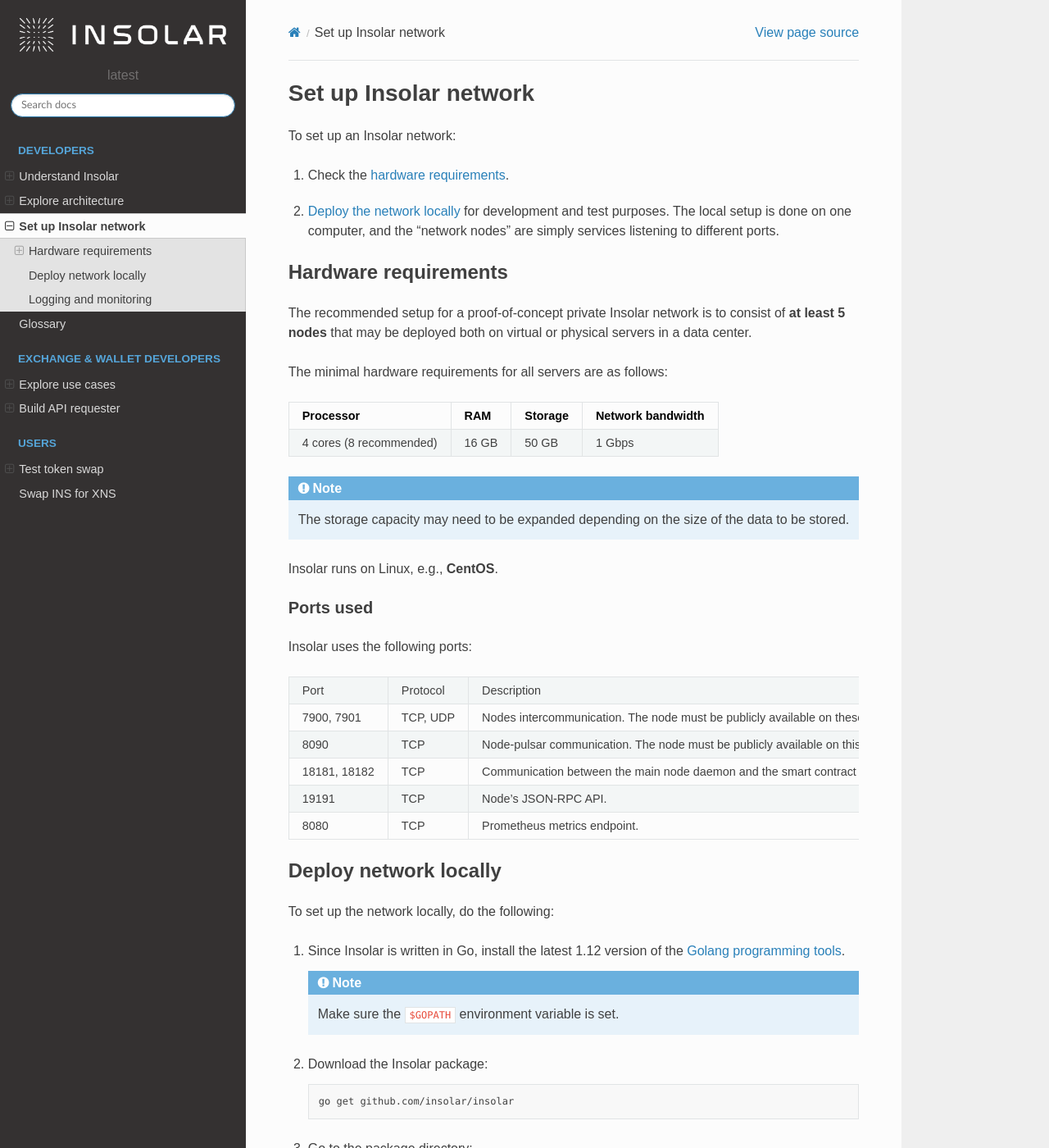
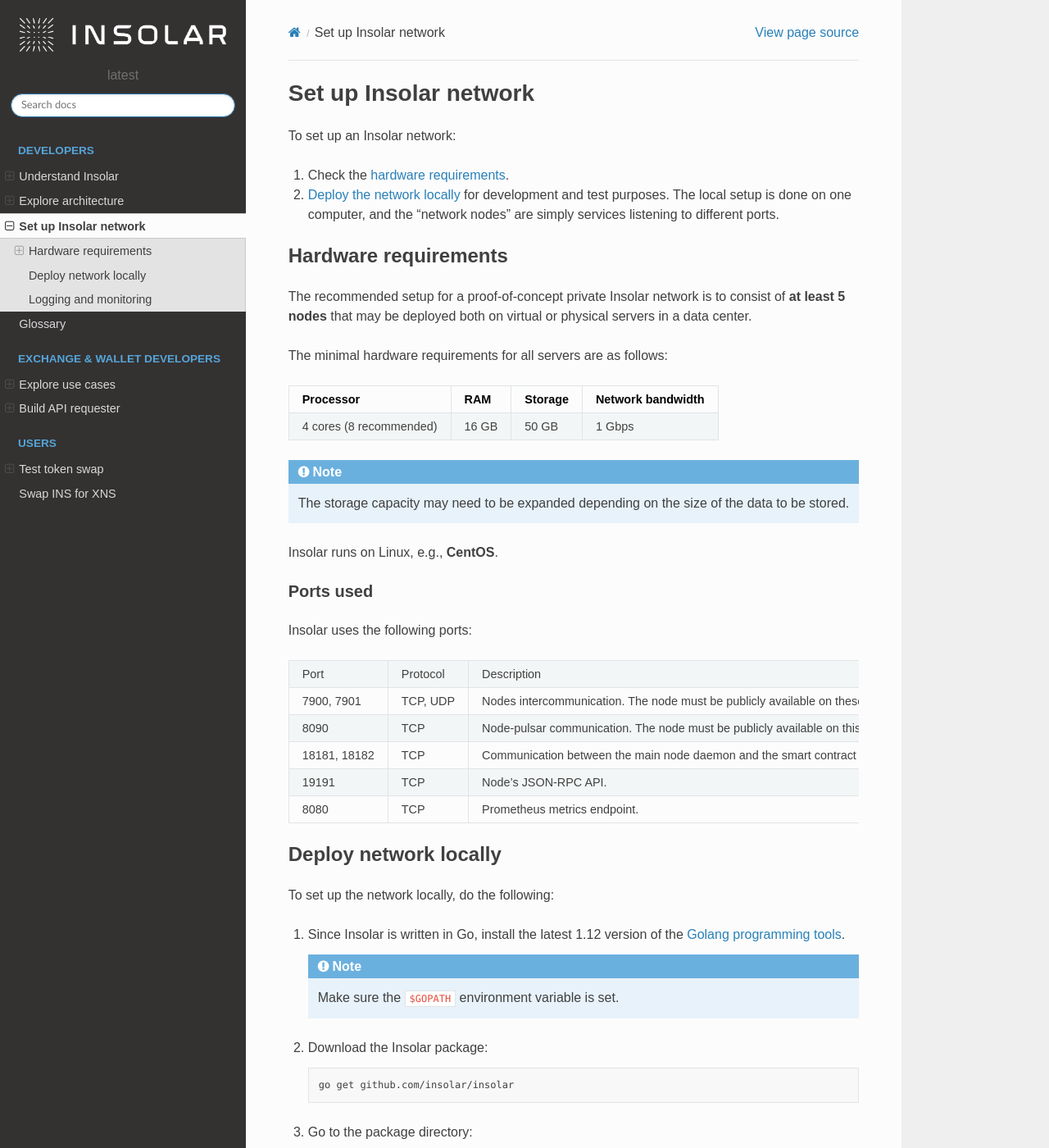
Before and after one commit to insolar/docs, a Sphinx documentation site: the page built from docs/source/integration.rst, in a window 1280 px wide and 1400 px high. Shown: the whole window at 82% size. Built offline with Sphinx 7.4.7 and the Read the Docs theme 2.0.0, drawn with Linux system fonts in a browser that asks for light colours.

Commit message:
Increase specificity for style overrides

```diff
--- a/docs/source/_static/css/custom.css
+++ b/docs/source/_static/css/custom.css
@@ -1,6 +1,6 @@
-ol li p:last-child, ul li p:last-child { margin-bottom: 20px !important}
+.rst-content .section ol li p:last-child, .rst-content .section ul li p:last-child { margin-bottom: 20px !important}
 
-.admonition p:last-child {margin-bottom: 0 !important }
+.rst-content .section .admonition p:last-child {margin-bottom: 0 !important }
 
 @font-face {
   font-family: Montserrat,"Open Sans",Helvetica,Arial,sans-serif;
```
